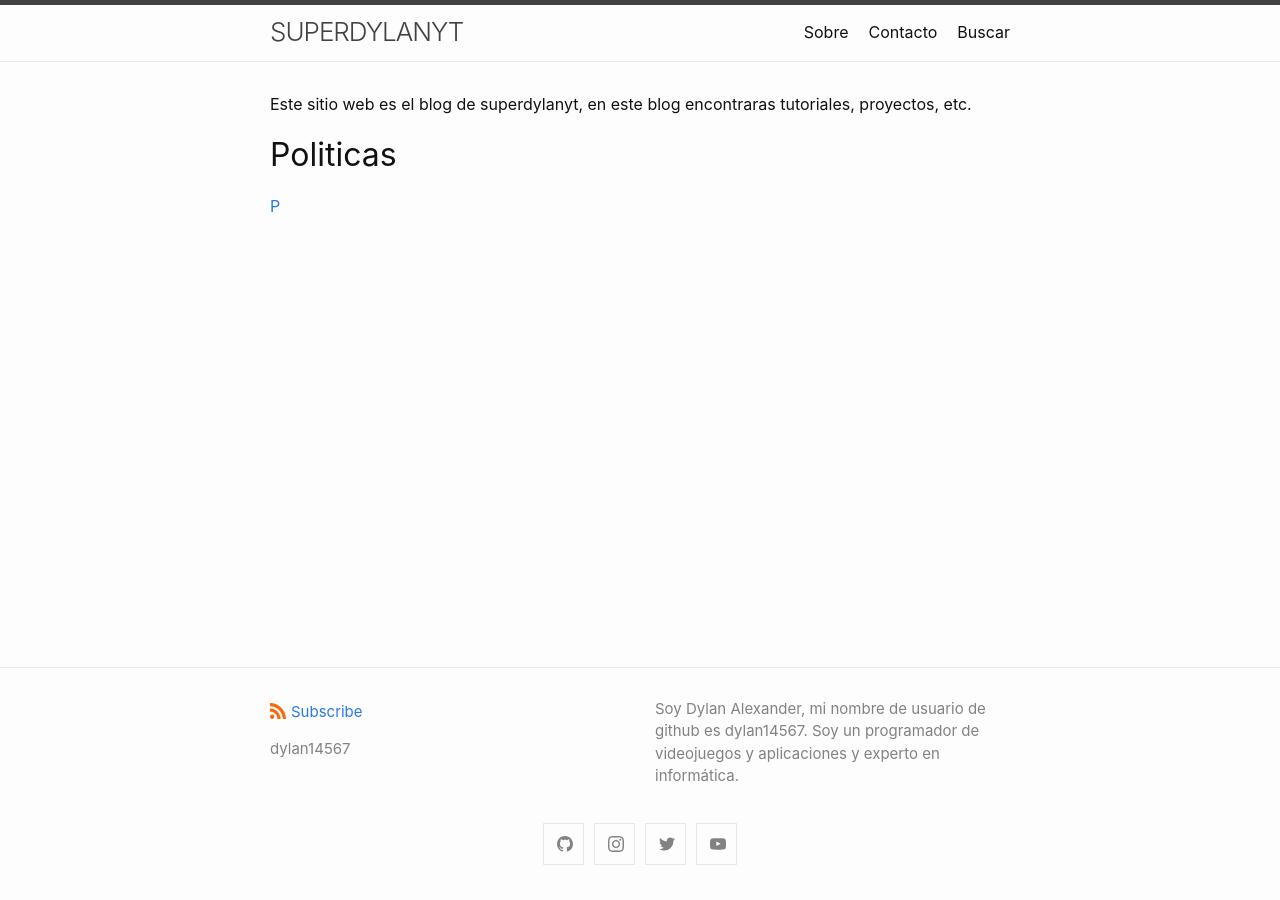
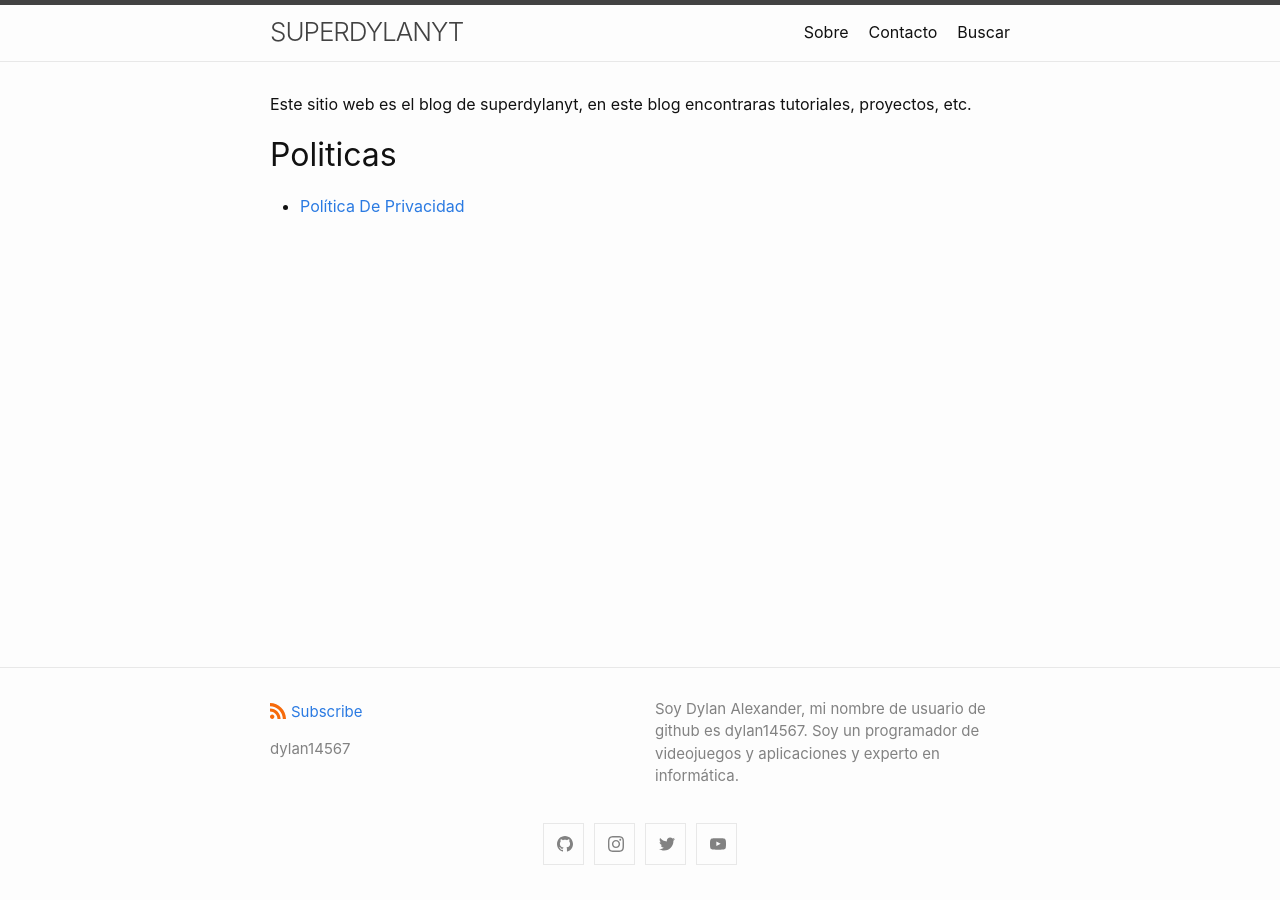
Before and after one commit to dylanmeca/dylanmeca.github.io, a Jekyll site: the page built from about.md, in a window 1280 px wide. Built offline with Jekyll 4.4.1, drawn with Linux system fonts in a browser that asks for light colours.

Commit message:
Update about.md

```diff
--- a/about.md
+++ b/about.md
@@ -7,4 +7,4 @@ Este sitio web es el blog de superdylanyt, en este blog encontraras tutoriales,
 
 # Politicas
 
-[P](https://dylan14567.github.io/2021/03/08/POL%C3%8DTICA-DE-PRIVACIDAD.html)
+* [Política De Privacidad](https://dylan14567.github.io/2021/03/08/POL%C3%8DTICA-DE-PRIVACIDAD.html)
```
